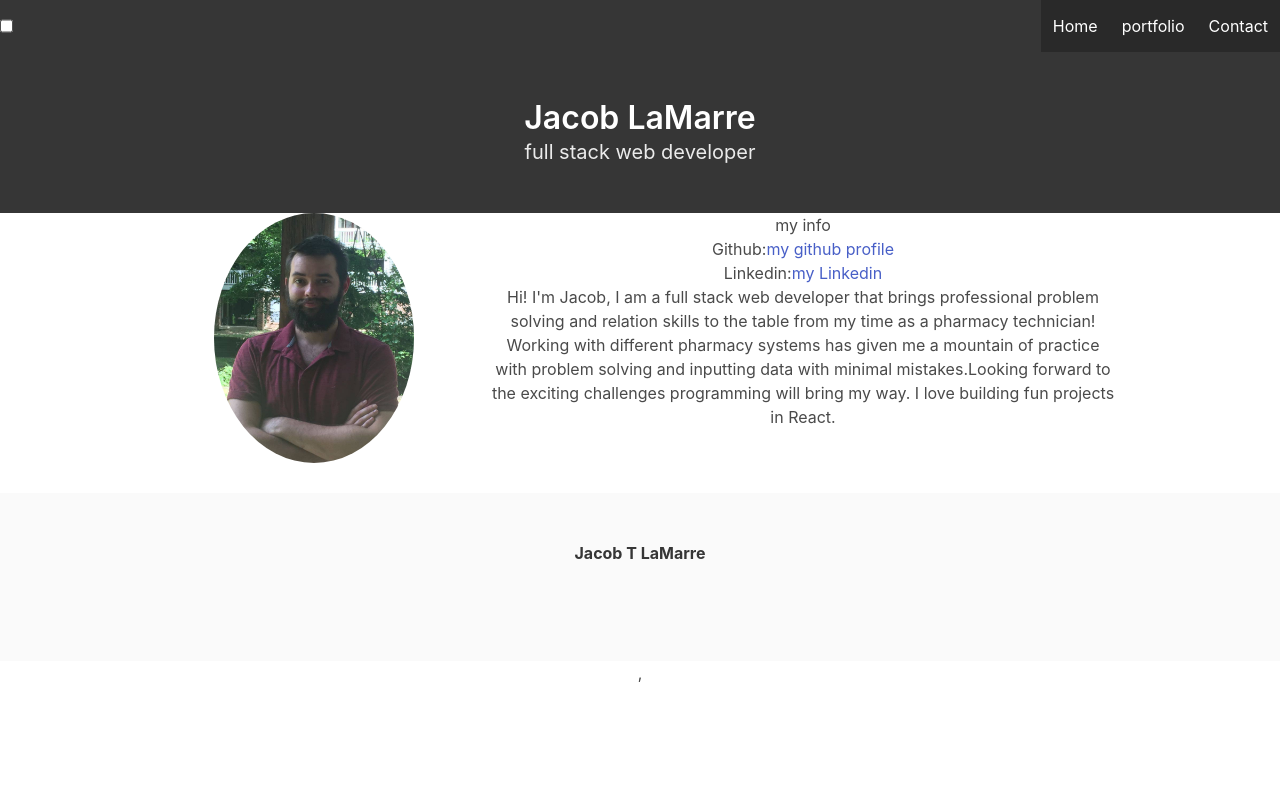
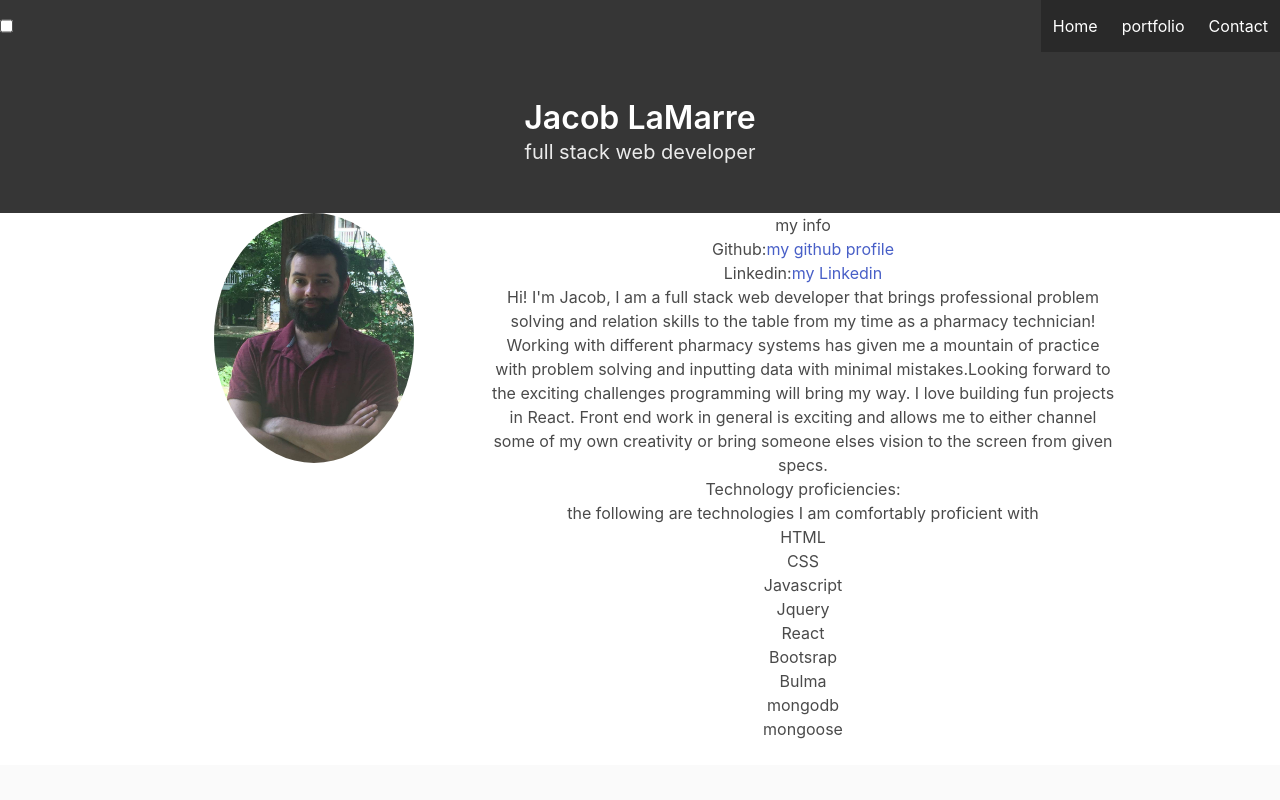
Before and after one commit to JTLaMarre/Portfolio, a React (Create React App) app: page / in a window 1280 px wide. Shown: the top 800 px of the page. Built offline with nearby package versions, Linux system fonts and the light colour scheme.

Commit message:
added to homepage

```diff
--- a/src/pages/Home.js
+++ b/src/pages/Home.js
@@ -16,7 +16,21 @@ const Home = () => {
           <p>Github:<a href="https://github.com/JTLaMarre">my github profile</a></p>
           <p>Linkedin:<a href="https://www.linkedin.com/in/jacob-lamarre-6b578629/">my Linkedin</a></p>
           <p>Hi! I'm Jacob, I am a full stack web developer that brings professional problem solving and relation skills to the table from my time as a pharmacy technician! Working with different pharmacy systems has given me a mountain of
-            practice with problem solving and inputting data with minimal mistakes.Looking forward to the exciting challenges programming will bring my way. I love building fun projects in React.</p>
+            practice with problem solving and inputting data with minimal mistakes.Looking forward to the exciting challenges programming will bring my way. I love building fun projects in React. Front end work in general is exciting and allows me to either channel some of my own creativity or bring someone elses vision to the screen from given specs.</p>
+
+            <h4 className="is-4">Technology proficiencies:</h4>
+            <p>the following are technologies I am comfortably proficient with</p>
+            <ul>
+                <li>HTML</li>
+                <li>CSS</li>
+                <li>Javascript</li>
+                <li>Jquery</li>
+                <li>React</li>
+                <li>Bootsrap</li>
+                <li>Bulma</li>
+                <li>mongodb</li>
+                <li>mongoose</li>
+            </ul>
       </div>
   </div>
         <Footer/>
```
